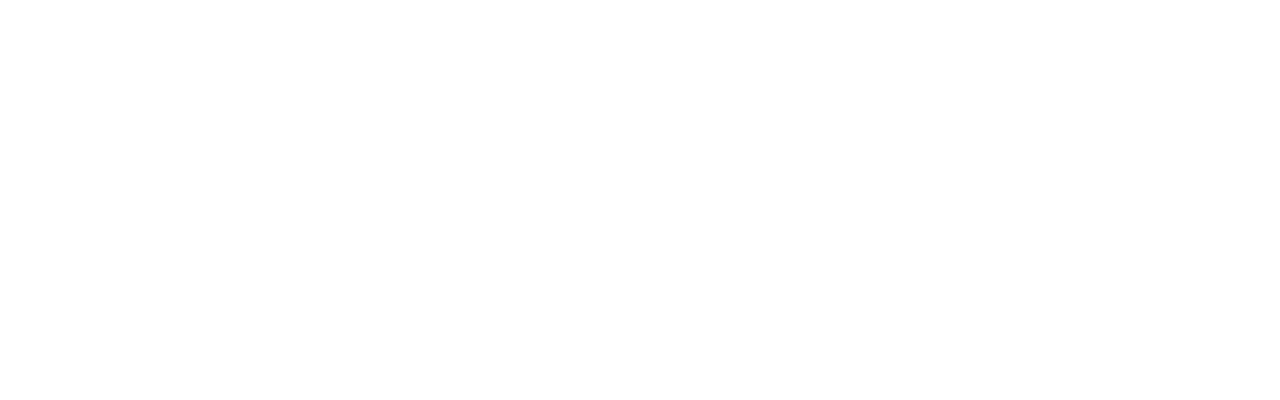
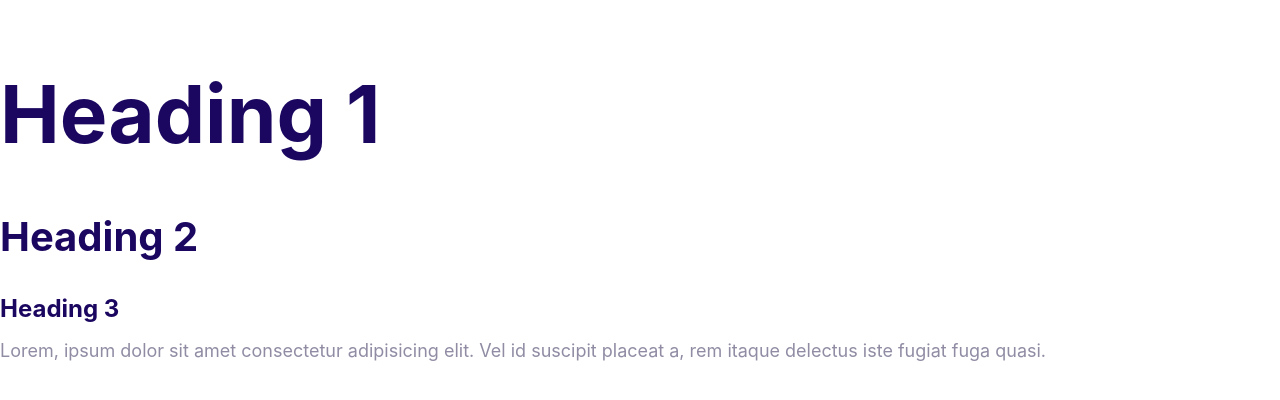
Before and after one commit to braga-hub/cloud_buddy, a plain HTML site: page index.html in a window 1280 px wide. Drawn offline with Linux system fonts and the light colour scheme.

Commit message:
Define the styles for the fonts.

```diff
--- a/css/styles.css
+++ b/css/styles.css
@@ -5,3 +5,55 @@
   --headings-color: #1b0760;
   --body-color: #918ca4;
 }
+
+html {
+  font-size: 62.5%;
+}
+
+body {
+  font-family: Inter, Arial, Helvetica, sans-serif;
+  color: var(--body-color);
+  font-size: 2.4rem;
+  line-height: 1.5;
+}
+
+h1,
+h2,
+h3 {
+  color: var(--headings-color);
+  margin-bottom: 1rem;
+}
+
+h1 {
+  font-size: 7rem;
+}
+
+h2 {
+  font-size: 4rem;
+}
+
+h3 {
+  font-size: 3rem;
+}
+
+p {
+  margin-top: 0;
+}
+
+@media screen and (min-width: 1024px) {
+  body {
+    font-size: 1.8rem;
+  }
+
+  h1 {
+    font-size: 8rem;
+  }
+
+  h2 {
+    font-size: 4rem;
+  }
+
+  h3 {
+    font-size: 2.4rem;
+  }
+}
--- a/index.html
+++ b/index.html
@@ -7,5 +7,13 @@
     <link rel="stylesheet" href="/css/normalize.css" />
     <link rel="stylesheet" href="/css/styles.css" />
   </head>
-  <body></body>
+  <body>
+    <h1>Heading 1</h1>
+    <h2>Heading 2</h2>
+    <h3>Heading 3</h3>
+    <p>
+      Lorem, ipsum dolor sit amet consectetur adipisicing elit. Vel id suscipit
+      placeat a, rem itaque delectus iste fugiat fuga quasi.
+    </p>
+  </body>
 </html>
```
